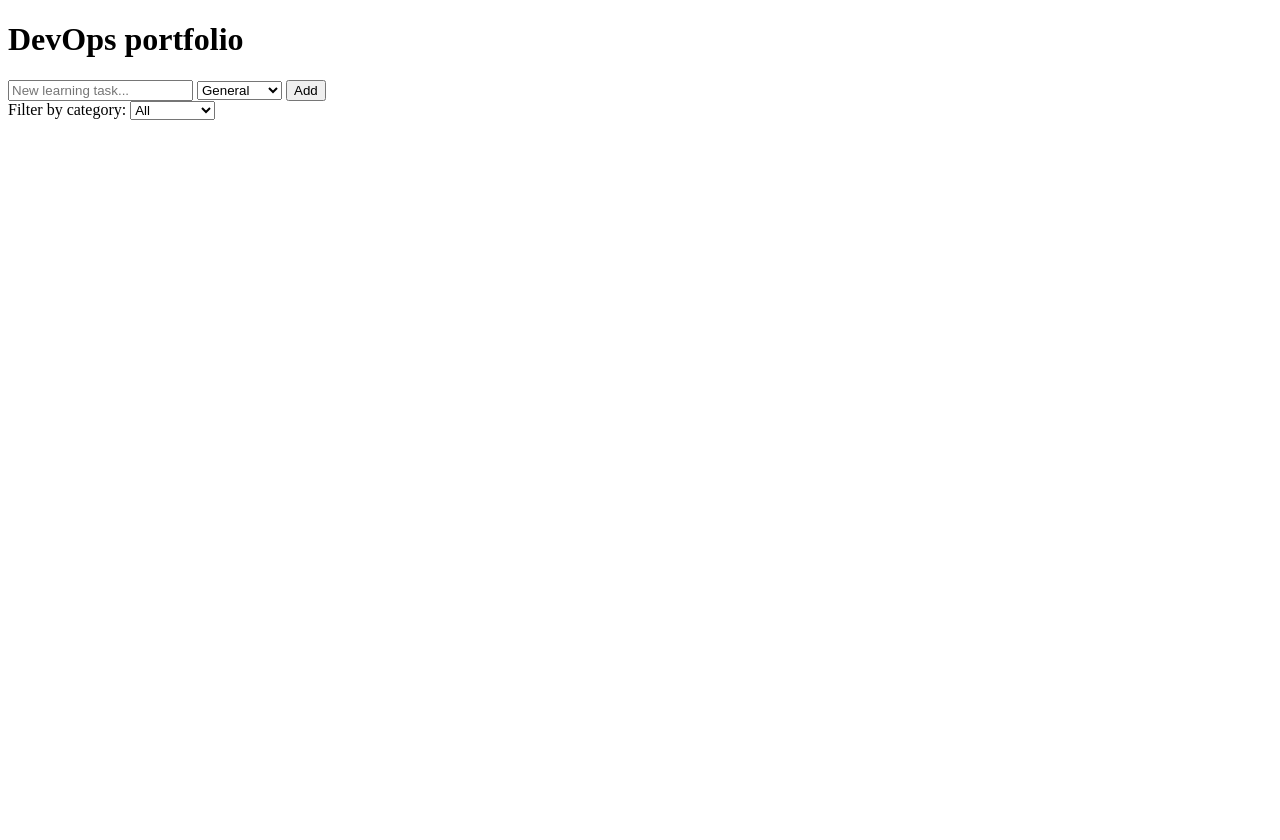
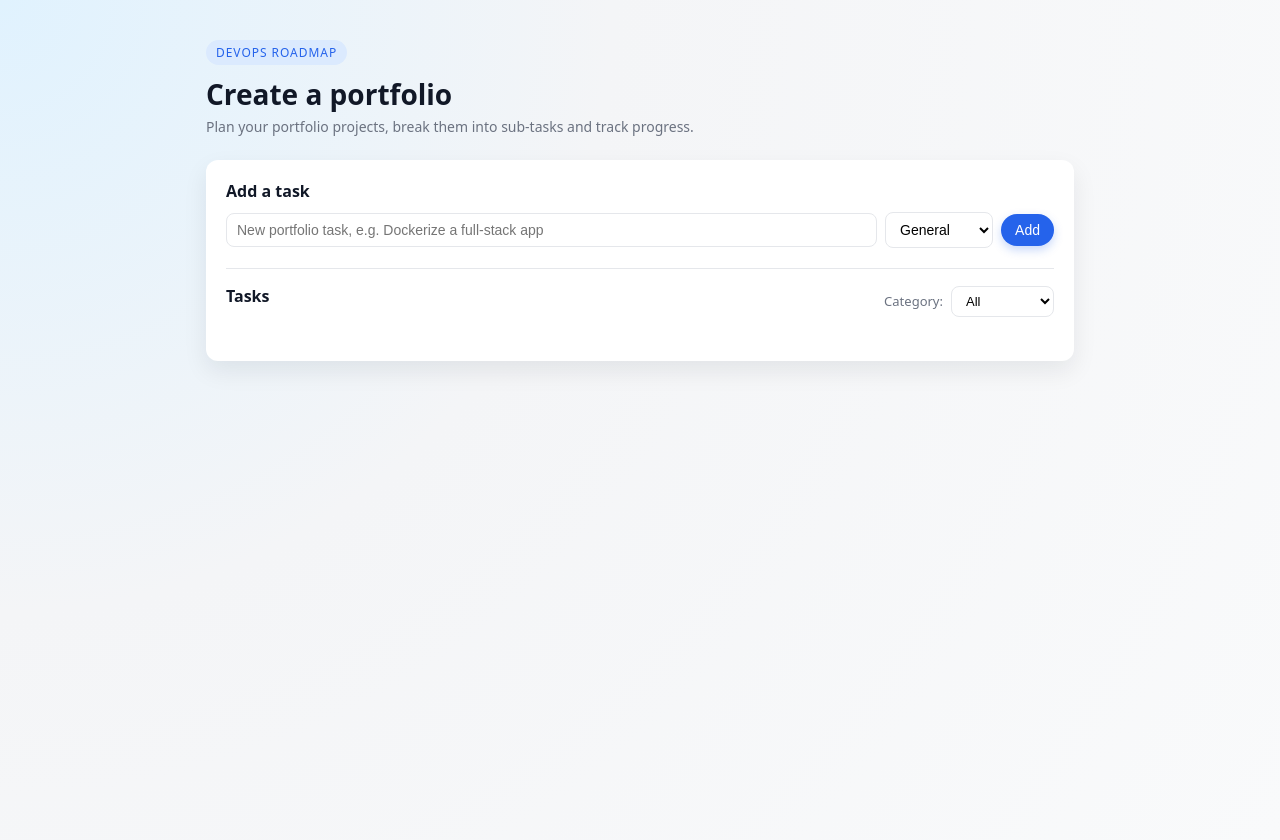
Before and after one commit to alphaomegos/devops-learning-tracker, a Flask app: page / in a window 1280 px wide. Before the commit the page ends 120 px from the top, so only its background shows below. Run offline with Flask 3, Linux system fonts and the light colour scheme; data that the repository does not hold is empty; some libraries are stand-ins or nearby versions.

Commit message:
Add some neat design

```diff
--- /dev/null
+++ b/app/static/styles.css
@@ -0,0 +1,292 @@
+:root {
+  --bg: #f4f5f7;
+  --card-bg: #ffffff;
+  --border-subtle: #e5e7eb;
+  --text-main: #111827;
+  --text-muted: #6b7280;
+  --accent: #2563eb;
+  --accent-soft: #dbeafe;
+  --danger: #ef4444;
+  --radius-lg: 12px;
+  --radius-md: 8px;
+  --shadow-soft: 0 10px 25px rgba(15, 23, 42, 0.08);
+}
+
+*,
+*::before,
+*::after {
+  box-sizing: border-box;
+}
+
+body {
+  margin: 0;
+  min-height: 100vh;
+  font-family: system-ui, -apple-system, BlinkMacSystemFont, "Segoe UI",
+    sans-serif;
+  background: radial-gradient(circle at top left, #e0f2fe 0, #f4f5f7 40%, #f9fafb 100%);
+  color: var(--text-main);
+}
+
+.page {
+  max-width: 900px;
+  margin: 40px auto;
+  padding: 0 16px;
+}
+
+.page-header {
+  margin-bottom: 24px;
+}
+
+.app-tag {
+  display: inline-flex;
+  align-items: center;
+  gap: 6px;
+  padding: 4px 10px;
+  border-radius: 999px;
+  font-size: 12px;
+  text-transform: uppercase;
+  letter-spacing: 0.08em;
+  background-color: var(--accent-soft);
+  color: var(--accent);
+}
+
+.app-title {
+  margin: 10px 0 4px;
+  font-size: 28px;
+  font-weight: 700;
+}
+
+.app-subtitle {
+  margin: 0;
+  font-size: 14px;
+  color: var(--text-muted);
+}
+
+.card {
+  background-color: var(--card-bg);
+  border-radius: var(--radius-lg);
+  box-shadow: var(--shadow-soft);
+  padding: 20px 20px 24px;
+}
+
+.section {
+  margin-bottom: 20px;
+}
+
+.section-title {
+  margin: 0 0 10px;
+  font-size: 16px;
+  font-weight: 600;
+}
+
+/* Form */
+
+.task-form {
+  display: flex;
+  flex-wrap: wrap;
+  gap: 8px;
+  align-items: center;
+}
+
+.input-text {
+  flex: 1 1 220px;
+  min-width: 200px;
+  padding: 8px 10px;
+  border-radius: var(--radius-md);
+  border: 1px solid var(--border-subtle);
+  font-size: 14px;
+}
+
+.input-text:focus {
+  outline: none;
+  border-color: var(--accent);
+  box-shadow: 0 0 0 1px var(--accent-soft);
+}
+
+.select {
+  padding: 8px 10px;
+  border-radius: var(--radius-md);
+  border: 1px solid var(--border-subtle);
+  background-color: #fff;
+  font-size: 14px;
+}
+
+.select:focus {
+  outline: none;
+  border-color: var(--accent);
+  box-shadow: 0 0 0 1px var(--accent-soft);
+}
+
+.select-sm {
+  padding: 6px 10px;
+  font-size: 13px;
+}
+
+/* Buttons */
+
+.btn {
+  border-radius: 999px;
+  border: none;
+  padding: 8px 14px;
+  font-size: 14px;
+  cursor: pointer;
+  display: inline-flex;
+  align-items: center;
+  justify-content: center;
+  gap: 6px;
+  transition: background-color 0.15s ease, color 0.15s ease,
+    transform 0.05s ease, box-shadow 0.15s ease;
+}
+
+.btn:active {
+  transform: translateY(1px);
+}
+
+.btn-primary {
+  background-color: var(--accent);
+  color: #ffffff;
+  box-shadow: 0 4px 10px rgba(37, 99, 235, 0.25);
+}
+
+.btn-primary:hover {
+  background-color: #1d4ed8;
+}
+
+/* Tasks */
+
+.section-tasks {
+  border-top: 1px solid var(--border-subtle);
+  padding-top: 16px;
+  margin-top: 4px;
+}
+
+.tasks-header {
+  display: flex;
+  justify-content: space-between;
+  align-items: center;
+  gap: 12px;
+  margin-bottom: 10px;
+}
+
+.filter {
+  display: flex;
+  align-items: center;
+  gap: 8px;
+}
+
+.filter-label {
+  font-size: 13px;
+  color: var(--text-muted);
+}
+
+.task-list {
+  margin-top: 4px;
+}
+
+/* Ordered lists */
+
+.task-list > ol {
+  margin: 0;
+  padding-left: 20px;
+}
+
+.task-list ol {
+  counter-reset: item;
+}
+
+.task-list li {
+  margin: 4px 0;
+  padding: 4px 6px;
+  border-radius: 6px;
+  display: flex;
+  flex-direction: column;
+  gap: 4px;
+}
+
+.task-list > ol > li {
+  background-color: #f9fafb;
+}
+
+.task-list li:hover {
+  background-color: #eef2ff;
+}
+
+/* Top-level line: text + buttons */
+
+.task-list li > span {
+  font-size: 14px;
+}
+
+.task-list li > button,
+.task-list li > .btn-inline-group > button {
+  font-size: 12px;
+}
+
+/* Buttons inside tasks */
+
+.task-list li > button,
+.task-list li button {
+  border-radius: 999px;
+  border: none;
+  padding: 4px 8px;
+  cursor: pointer;
+  background-color: transparent;
+  color: var(--text-muted);
+  transition: background-color 0.15s ease, color 0.15s ease;
+}
+
+.task-list li button:hover {
+  background-color: #e5e7eb;
+  color: var(--text-main);
+}
+
+.task-list li button:nth-of-type(1) {
+  /* + subtask */
+  font-size: 11px;
+}
+
+.task-list li button:nth-of-type(2) {
+  /* delete */
+  color: var(--danger);
+}
+
+/* Nested lists (subtasks) */
+
+.task-list li > ol {
+  margin-top: 4px;
+  margin-left: 20px;
+  padding-left: 16px;
+  border-left: 2px dashed #e5e7eb;
+}
+
+.task-list li > ol > li {
+  background-color: transparent;
+  padding-left: 2px;
+}
+
+/* Responsive */
+
+@media (max-width: 640px) {
+  .page {
+    margin-top: 24px;
+  }
+
+  .card {
+    padding: 16px;
+  }
+
+  .tasks-header {
+    flex-direction: column;
+    align-items: flex-start;
+  }
+
+  .task-form {
+    flex-direction: column;
+    align-items: stretch;
+  }
+
+  .btn-primary {
+    width: 100%;
+    justify-content: center;
+  }
+}
--- a/app/templates/index.html
+++ b/app/templates/index.html
@@ -2,15 +2,32 @@
 <html lang="en">
 <head>
   <meta charset="UTF-8">
-  <title>DevOps portfolio</title>
+  <title>Create a portfolio</title>
+  <meta name="viewport" content="width=device-width, initial-scale=1.0">
+  <link rel="stylesheet" href="{{ url_for('static', filename='styles.css') }}">
 </head>
 <body>
-  <h1>DevOps portfolio</h1>
+  <div class="page">
+    <header class="page-header">
+      <span class="app-tag">DevOps roadmap</span>
+      <h1 class="app-title">Create a portfolio</h1>
+      <p class="app-subtitle">
+        Plan your portfolio projects, break them into sub-tasks and track progress.
+      </p>
+    </header>
 
-  <!-- Form to add a new task with category -->
-  <form id="task-form">
-    <input type="text" id="task-input" placeholder="New learning task..." required>
-    <select id="task-category">
+    <main class="card">
+      <section class="section">
+        <h2 class="section-title">Add a task</h2>
+        <form id="task-form" class="task-form">
+          <input
+            type="text"
+            id="task-input"
+            class="input-text"
+            placeholder="New portfolio task, e.g. Dockerize a full-stack app"
+            required
+          >
+          <select id="task-category" class="select">
             <option value="">General</option>
             <option value="Docker">Docker</option>
             <option value="Jenkins">Jenkins</option>
@@ -19,13 +36,16 @@
             <option value="Monitoring">Monitoring</option>
             <option value="Other">Other</option>
           </select>
-    <button type="submit">Add</button>
+          <button type="submit" class="btn btn-primary">Add</button>
         </form>
+      </section>
 
-  <!-- Filter by category -->
-  <div>
-    <label for="category-filter">Filter by category:</label>
-    <select id="category-filter">
+      <section class="section section-tasks">
+        <div class="tasks-header">
+          <h2 class="section-title">Tasks</h2>
+          <div class="filter">
+            <label for="category-filter" class="filter-label">Category:</label>
+            <select id="category-filter" class="select select-sm">
               <option value="">All</option>
               <option value="Docker">Docker</option>
               <option value="Jenkins">Jenkins</option>
@@ -35,8 +55,14 @@
               <option value="Other">Other</option>
             </select>
           </div>
+        </div>
 
-  <ul id="task-list"></ul>
+        <div id="task-list" class="task-list">
+          <!-- JS will render an ordered list here -->
+        </div>
+      </section>
+    </main>
+  </div>
 
   <script src="{{ url_for('static', filename='main.js') }}"></script>
 </body>
```
Also changed, not shown: README.md. Lines whose indentation alone changed are shown as unchanged.
